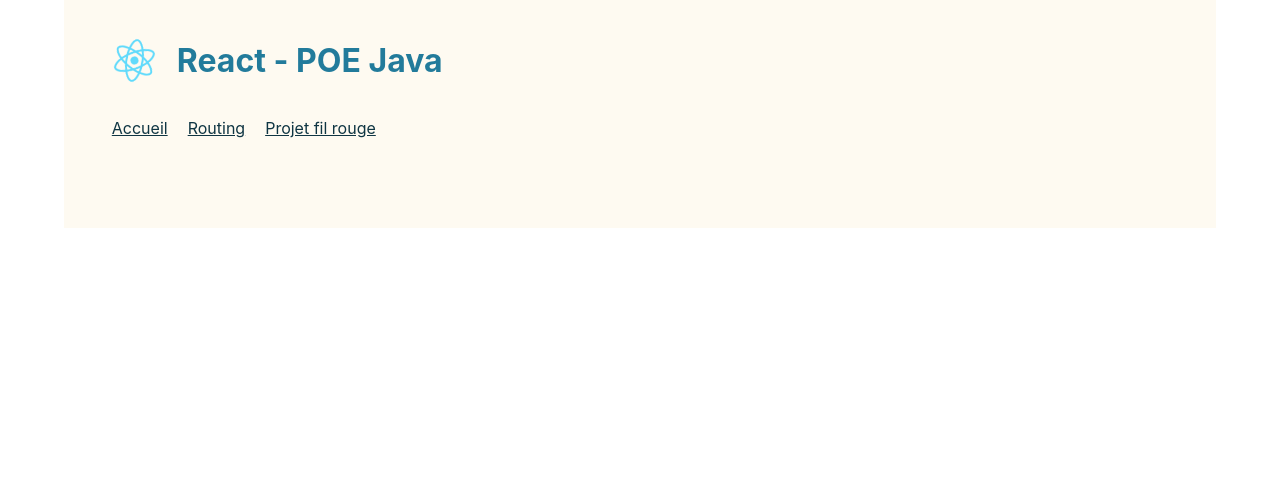
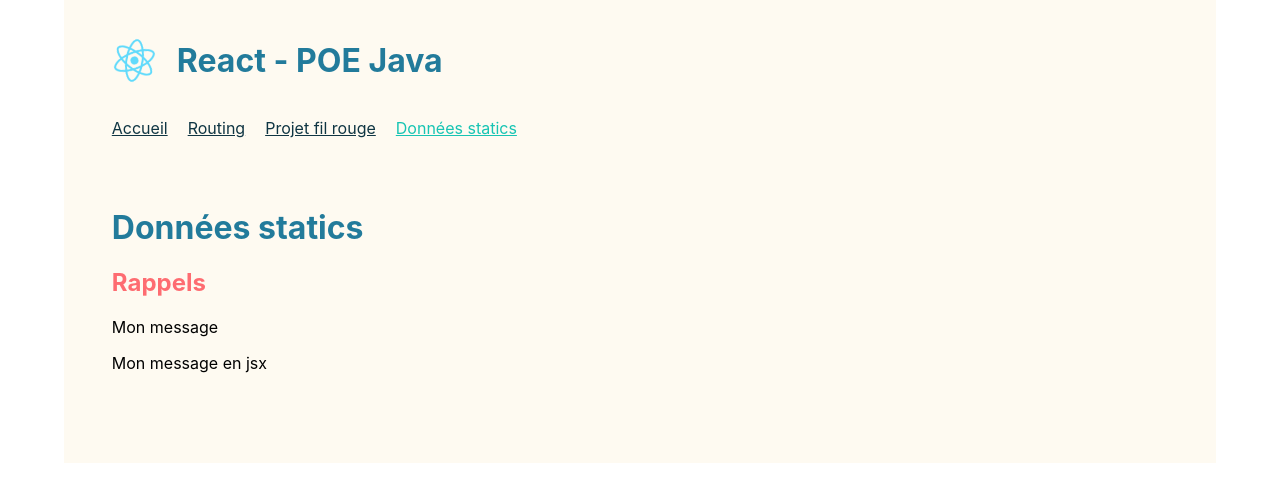
Before and after one commit to Maeglin1908/2022-07-18-react-redux, a React (Create React App) app in the folder react-poe-java/: page /statics in a window 1280 px wide. Shown: the top 502 px of the page. Built offline with nearby package versions, Linux system fonts and the light colour scheme.

Commit message:
Added StaticData page

```diff
--- a/react-poe-java/src/App.js
+++ b/react-poe-java/src/App.js
@@ -4,6 +4,7 @@ import Navigation from "./components/Navigation";
 import Presentation from "./pages/Presentation";
 import Projet from "./pages/Projet";
 import Routing from "./pages/Routing";
+import StaticData from "./pages/StaticData";
 import "./styles/App.css";
 
 function App() {
@@ -20,6 +21,7 @@ function App() {
             <Route path="/" element={<Presentation />} />
             <Route path="/routing" element={<Routing />} />
             <Route path="/projet" element={<Projet />} />
+            <Route path="/statics" element={<StaticData />} />
           </Routes>
         </main>
       </BrowserRouter>
--- a/react-poe-java/src/components/Navigation.js
+++ b/react-poe-java/src/components/Navigation.js
@@ -14,6 +14,9 @@ const Navigation = () => {
         <li>
           <NavLink to="/projet">Projet fil rouge</NavLink>
         </li>
+        <li>
+          <NavLink to="/statics">Données statics</NavLink>
+        </li>
       </ul>
     </nav>
   );
--- /dev/null
+++ b/react-poe-java/src/pages/StaticData.js
@@ -0,0 +1,18 @@
+const StaticData = () => {
+  const message = "Mon message";
+  const jsx = <p>Mon message en jsx</p>;
+  return (
+    <>
+      <h1>Données statics</h1>
+
+      <article>
+        <h2>Rappels</h2>
+
+        <p>{message}</p>
+        {jsx}
+      </article>
+    </>
+  );
+};
+
+export default StaticData;
```
